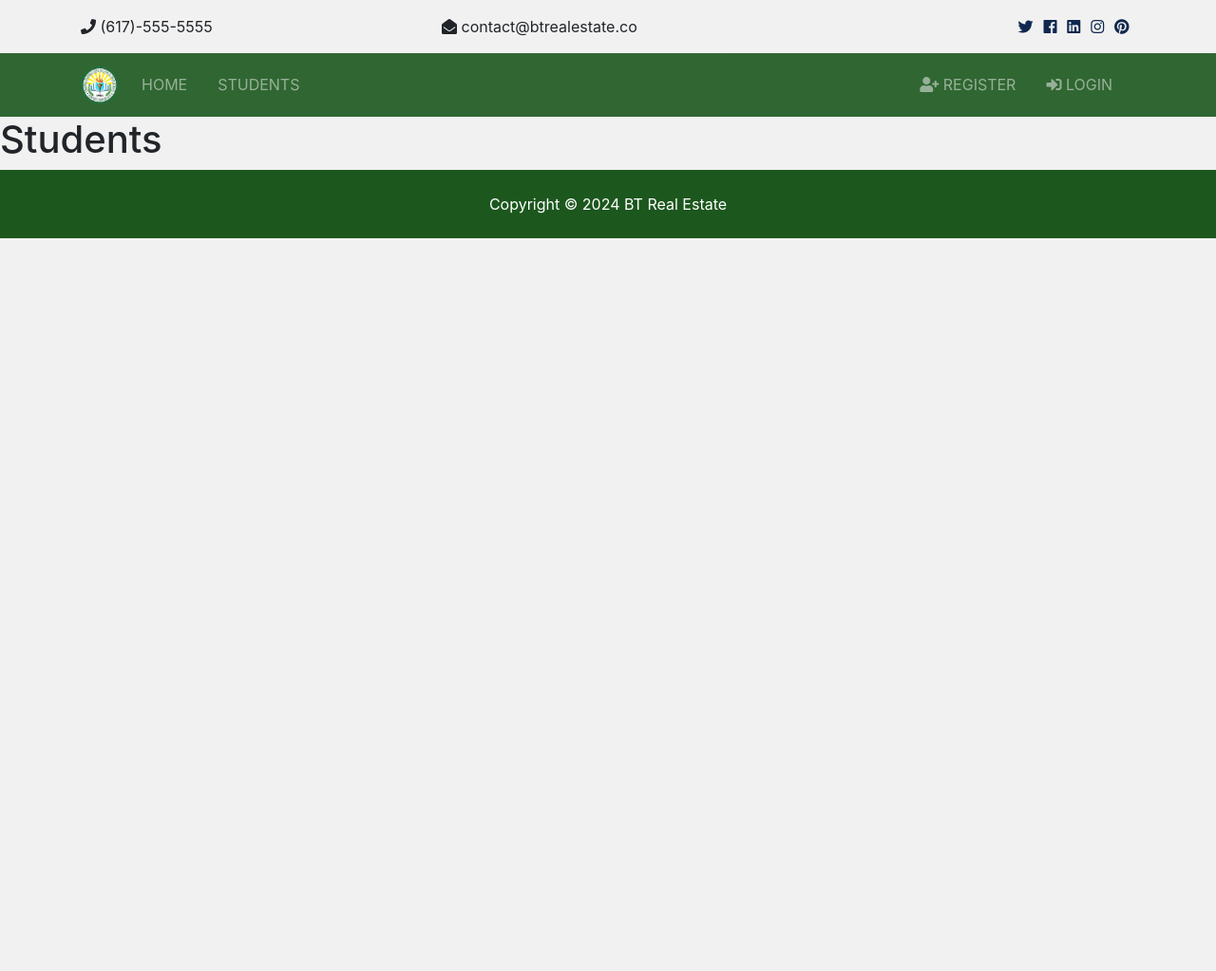
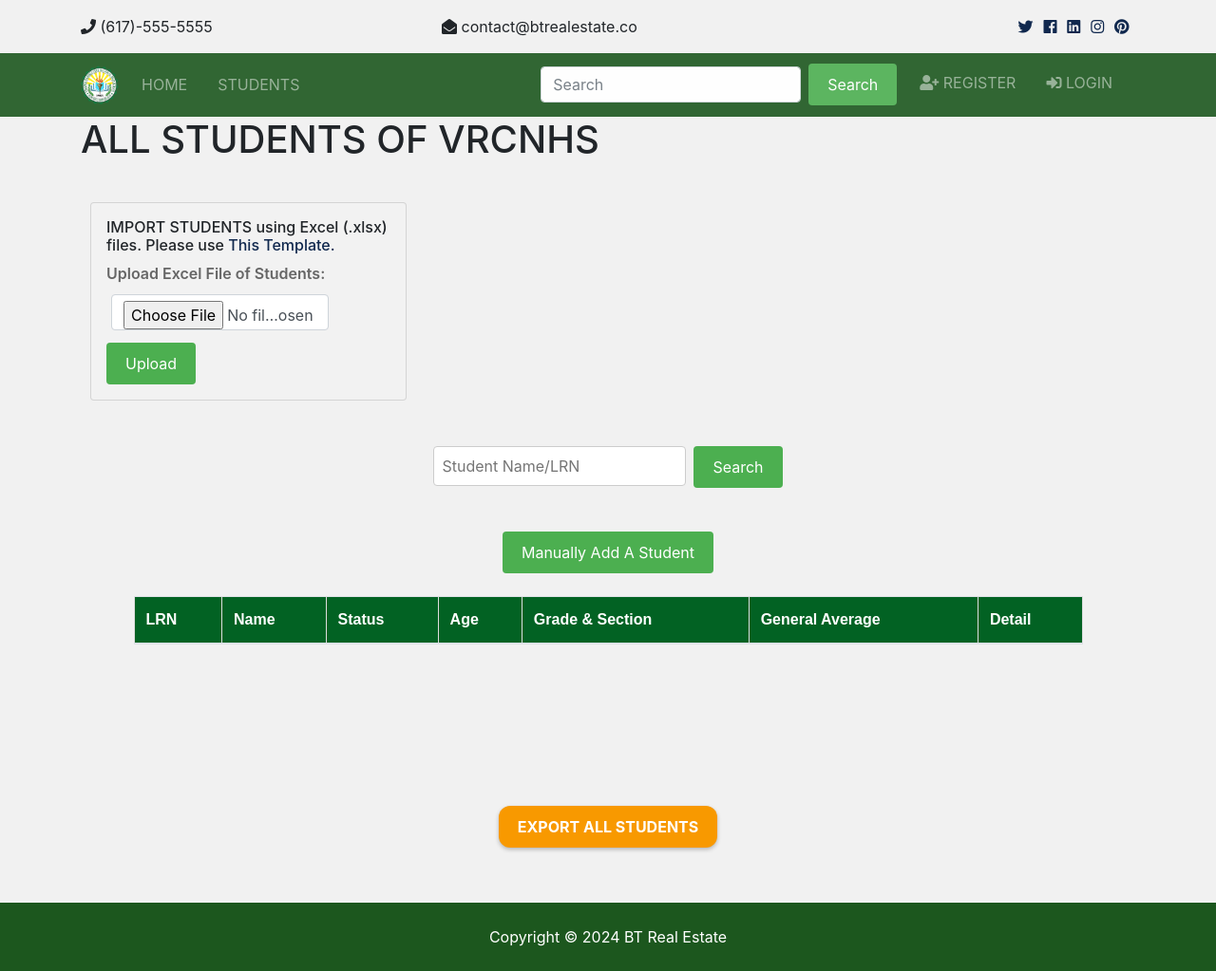
Before and after one commit to Rafafi101/VRCNHS_SIMS, a Django app: page /students/ in a window 1280 px wide. Shown: the whole page at 95% size. Before the commit the page ends 251 px from the top, so only its background shows below. Run offline with Django 5.2, Linux system fonts and the light colour scheme; lists and menus that the app fills with data are empty; parts of the project's set-up code (start-up, migrations or seed data) failed here and were passed over; some libraries are stand-ins or nearby versions.

Commit message:
students.html page (incomplete)

```diff
--- a/templates/partials/_navbar.html
+++ b/templates/partials/_navbar.html
@@ -32,7 +32,18 @@
             </li>
         </ul>
 
+
         <ul class="navbar-nav ml-auto">
+            <!-- Search form -->
+            <li class="nav-item mr-3">
+                {% comment %} {% url 'search' %} {% endcomment %}
+                <form class="form-inline my-2 my-lg-0" action="#" method="get">
+                    <input class="form-control mr-sm-2" type="search" placeholder="Search" aria-label="Search" name="query">
+                    <button class="btn btn-outline-light my-2 my-sm-0" type="submit">Search</button>
+                </form>
+            </li>
+
+            <!-- Register and Login buttons -->
             <li class="nav-item mr-3">
             <a class="nav-link" href="register.html">
                 <i class="fas fa-user-plus"></i> Register</a>
--- a/templates/students/students.html
+++ b/templates/students/students.html
@@ -5,5 +5,120 @@
 {% block title %} | Students {% endblock title %}
 
 {% block content %}
-<h1>Students</h1>
+<div class='container'>
+    <div>
+        <h1>ALL STUDENTS OF VRCNHS</h1>
+
+
+        <br>
+
+
+
+        <div class="card">
+          <!-- IMPORT -->
+          {% comment %} <a href=" {% url 'download_template' %}"" {% endcomment %}
+          <h6>IMPORT STUDENTS using Excel (.xlsx) files. Please use <a href="#" download>This Template.</a></h6>
+          {% comment %} <a href=" {% url 'import_students' %}"" {% endcomment %}
+          <form method="post" enctype="multipart/form-data" action="#">
+              {% csrf_token %}
+              <div class="mb-3">
+                  <label for="formFile" class="form-label">Upload Excel File of Students:</label>
+                  <div class="file-upload-wrapper">
+                    <input class="form-control" type="file" name="myfile" id="formFile" required>
+                  </div>
+              </div>
+              <button type="submit" class="btn btn-primary">Upload</button>
+          </form>
+        </div>
+    </div>
+
+
+    <br>
+
+    <!-- MESSAGES -->
+
+    <!-- SEARCH -->
+    <div class="search-container">
+        <form action="{% url 'students' %}" method="get" class="search-form">
+            <input type="text" name="query" placeholder="Student Name/LRN" required class="search-input">
+            <button type="submit" class="search-button">Search</button>
+        </form>
+    </div>
+    <br>
+    <center>
+        {% comment %} {% url 'add_student' %} {% endcomment %}
+        <form action="#" method="get">
+            <button type="submit" class="btn btn-primary">
+                Manually Add A Student
+            </button>
+        </form>
+
+    </center>
+    <br>
+
+    <!-- TABLE DATA -->
+    <div class="table-container">
+        <table id="studentTable" class="table table-striped">
+            <thead>
+            <tr>
+                <th>LRN</th>
+                <th>Name</th>
+                <th>Status</th>
+                <th>Age</th>
+                <th>Grade & Section</th>
+                <th>General Average</th>
+                <th>Detail</th>
+            </tr>
+            </thead>
+            <tbody>
+            {% for student in students %}
+                <tr>
+                    <td>{{ student.LRN }}</td>
+                    <td>{{ student.last_name }}
+                        {% if student.suffix_name %}, {{ student.suffix_name }}{% endif %}
+                        {% if student.first_name %}, {{ student.first_name }}{% endif %}
+                        {% if student.middle_name %} {{ student.middle_name }}{% endif %}
+                    </td>
+                    <td>{{ student.status }}</td>
+                    <td>{{ student.age }}</td>
+                    <td>{{ student.gradelevel.grade }} {{ student.classroom }}</td>
+                    <td>{{ student.general_average }}</td>
+                    <td>
+                        <a href="{% url 'view_student_detail' lrn=student.LRN %}" class="btn btn-primary view-button">
+                            View Profile
+                        </a>
+                    </td>
+                    </tr>
+            {% endfor %}
+            </tbody>
+        </table>
+    </div>
+    <br>
+
+
+    <br>
+        <!-- Add DataTables CSS -->
+        <link rel="stylesheet" type="text/css" href="https://cdn.datatables.net/1.11.5/css/jquery.dataTables.min.css"/>
+        <!-- Add DataTables JS -->
+        <script src="https://code.jquery.com/jquery-3.6.4.min.js"></script>
+        <script src="https://cdn.datatables.net/1.11.5/js/jquery.dataTables.min.js"></script>
+    <br>
+
+    <br>
+
+    <center>
+        <br>
+        <!-- End of Import button and form -->
+        <br>
+        {% comment %} {% url 'export_students' %} {% endcomment %}
+        <a href="#">
+            <button type="button" class="export-button">
+                EXPORT ALL STUDENTS
+            </button>
+        </a>
+    </center>
+    <br>
+    <br>
+
+</div>
 {% endblock %}
```
